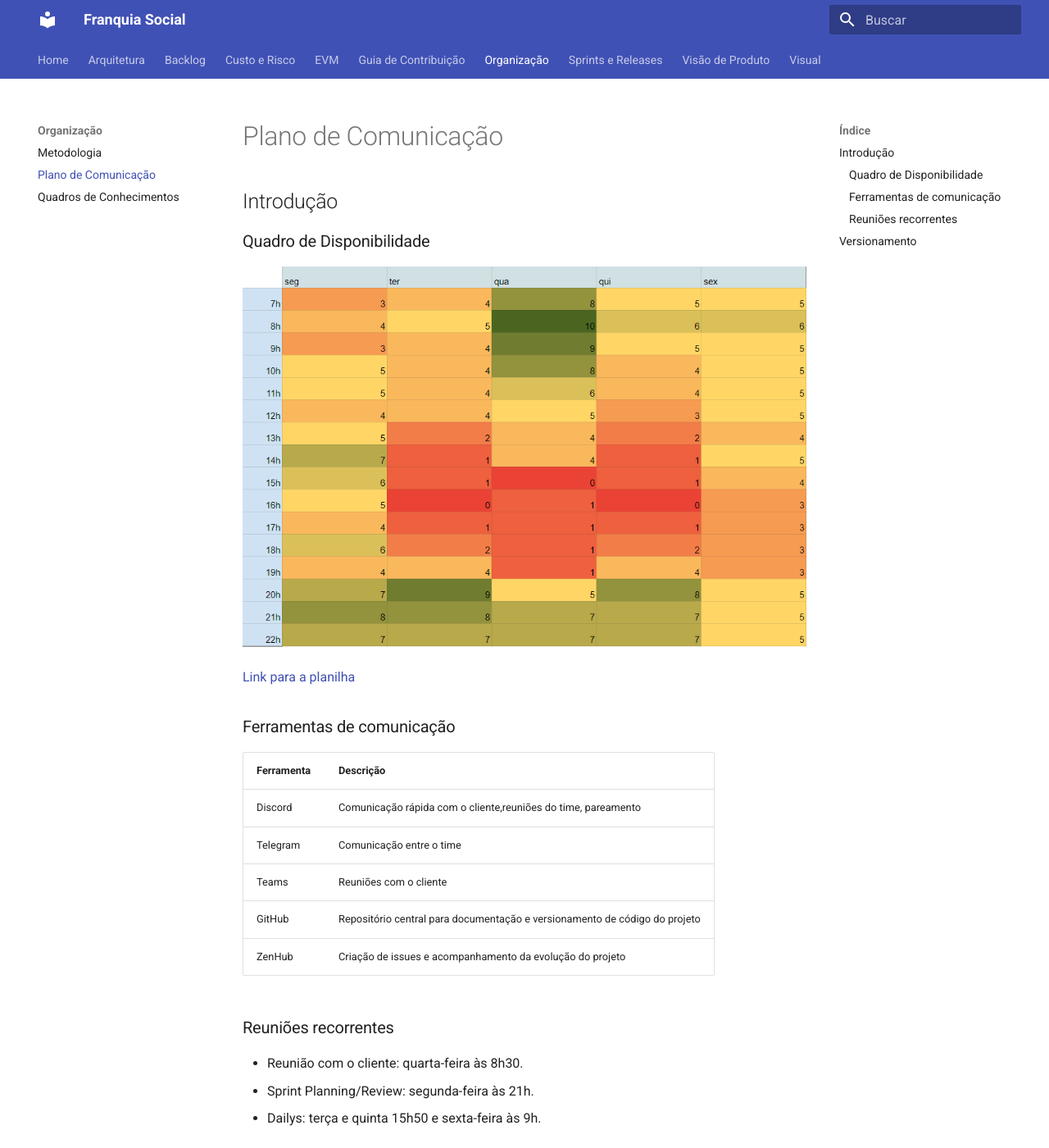
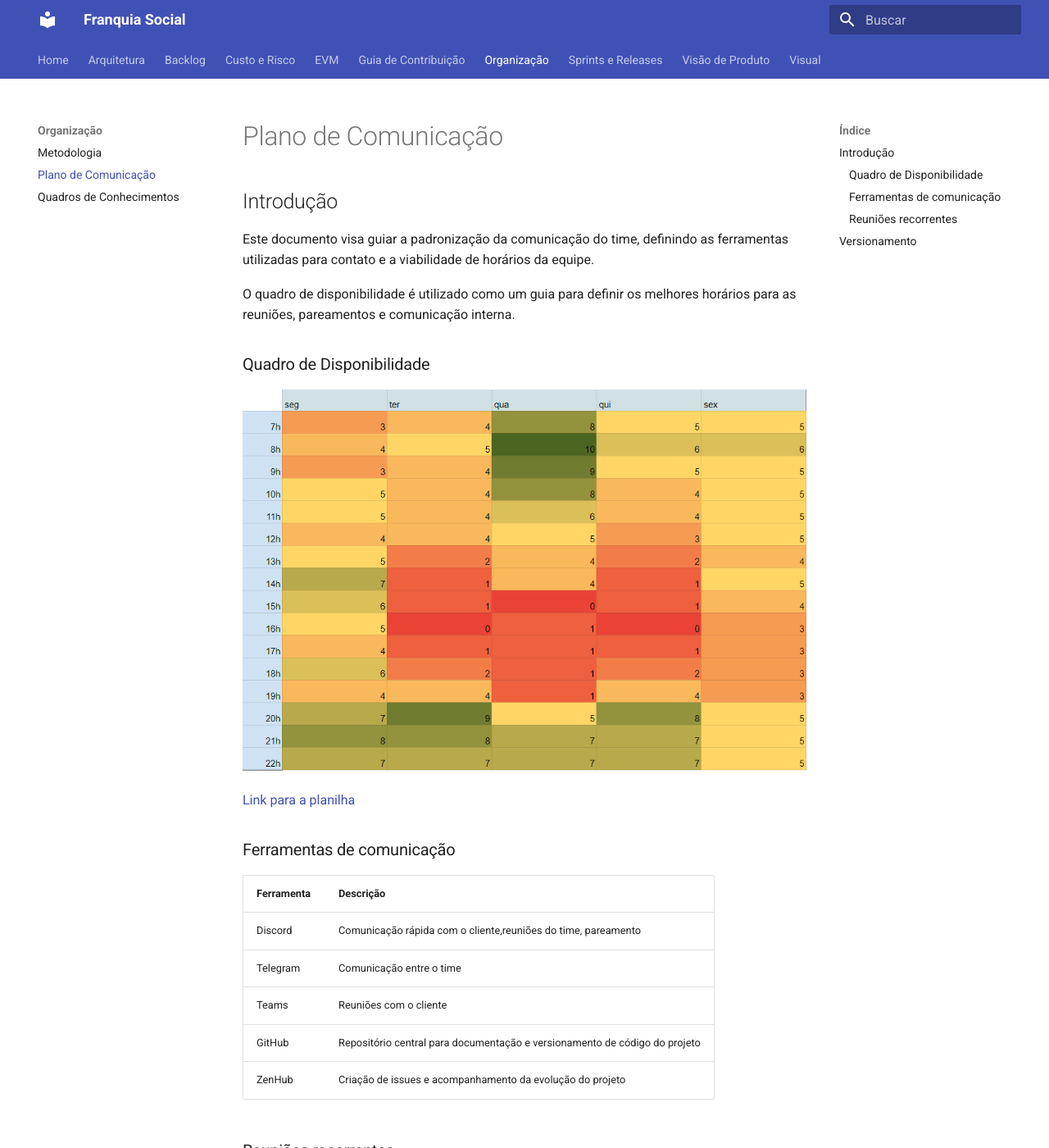
Before and after one commit to fga-eps-mds/2022.2-Amis-Doc, an MkDocs documentation site: the page built from docs/Organizacao/plano_comunicacao.md, in a window 1280 px wide and 1400 px high. Shown: the whole window at 82% size. Built offline with MkDocs 1.6.1 and Material for MkDocs 9.7.7, drawn with Linux system fonts in a browser that asks for light colours; some of the changed text lies outside the part shown.

Commit message:
(#11): Adicionado introdução ao Plano de Comunicação
Co-authored-by: Thiago Luiz <thiago.luiz20000@gmail.com>

```diff
--- a/docs/Organizacao/plano_comunicacao.md
+++ b/docs/Organizacao/plano_comunicacao.md
@@ -1,7 +1,9 @@
 #	Plano de Comunicação
 
 ##	Introdução
+Este documento visa guiar a padronização da comunicação do time, definindo as ferramentas utilizadas para contato e a viabilidade de horários da equipe.
 
+O quadro de disponibilidade é utilizado como um guia para definir os melhores horários para as reuniões, pareamentos e comunicação interna.
 
 ###	Quadro de Disponibilidade
 
@@ -30,3 +32,4 @@
 | Data | Versão | Descrição | Autor(es) |
 |------|------|------|------|
 |16/11/2022|1.0| Criação do documento |[Thiago Luiz](https://github.com/thiagolsg), [Paulo Borba](https://github.com/paulohborba)
+|16/11/2022|1.0| Alteração da introdução |[Thiago Luiz](https://github.com/thiagolsg), [Paulo Borba](https://github.com/paulohborba)
```
